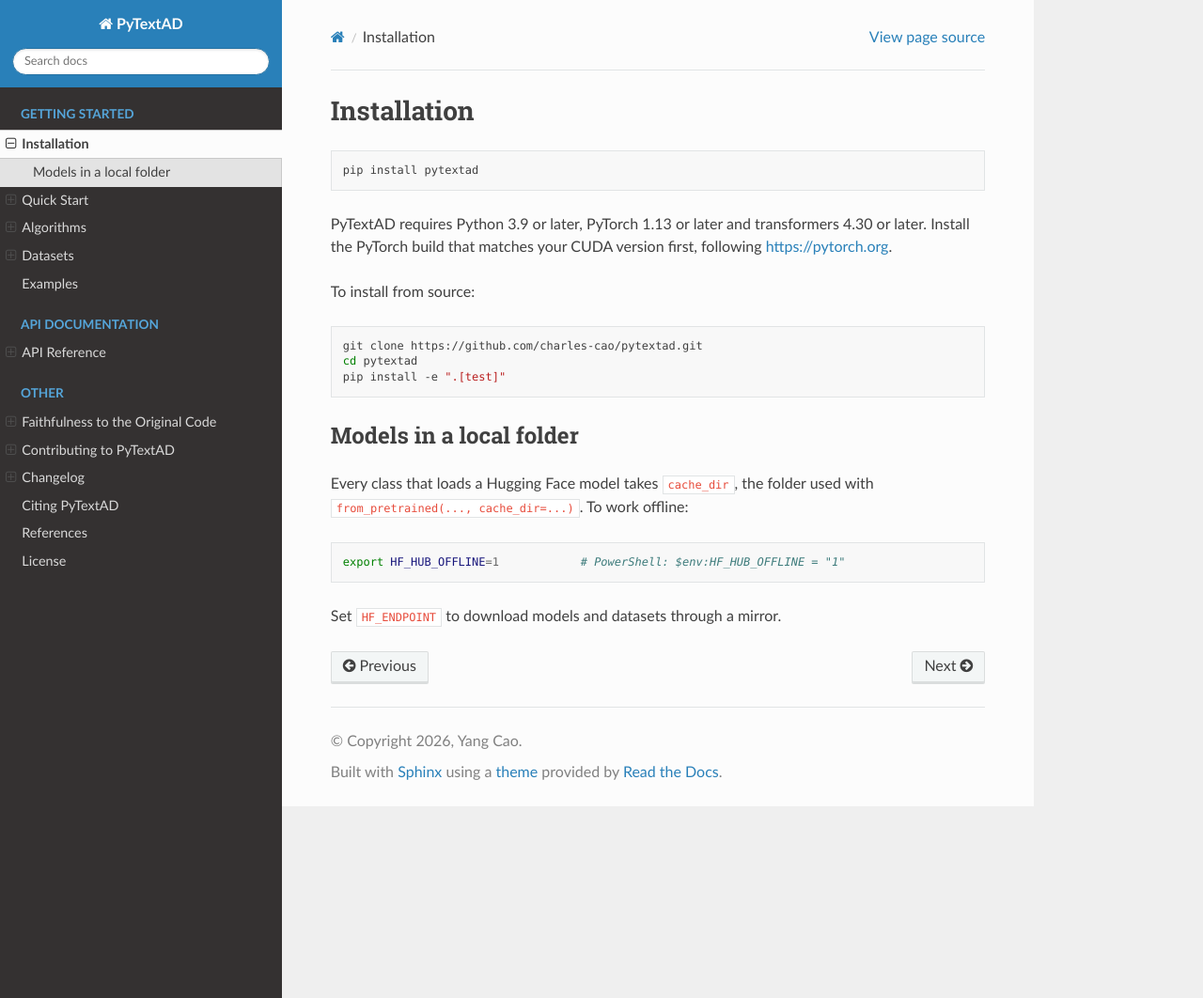
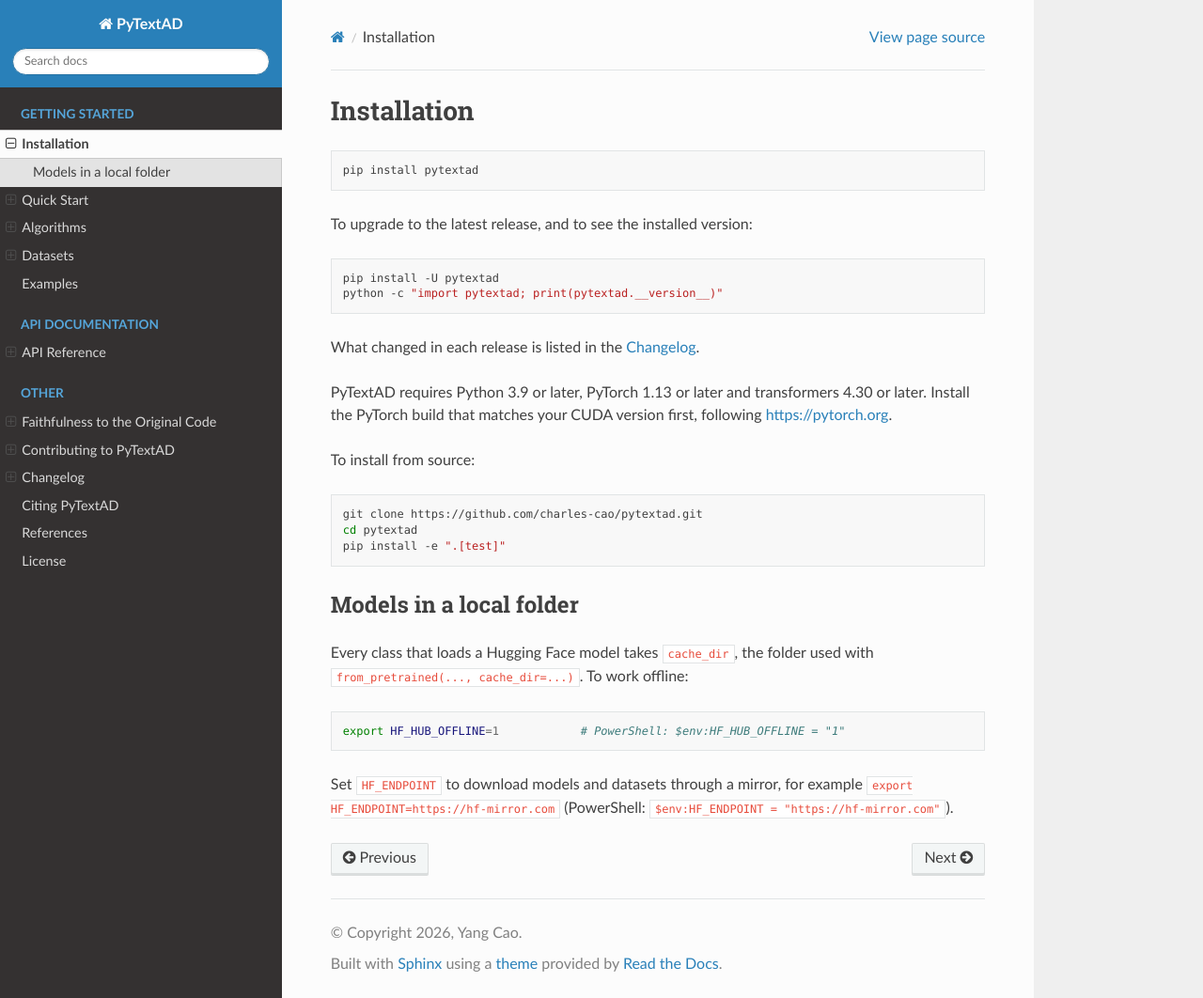
Before and after one commit to charles-cao/pytextad, a Sphinx documentation site: the page built from docs/install.rst, in a window 1280 px wide and 1062 px high. Shown: the whole window at 94% size. Built offline with Sphinx 7.4.7 and the Read the Docs theme 3.1.0, drawn with Linux system fonts in a browser that asks for light colours.

```diff
--- a/docs/install.rst
+++ b/docs/install.rst
@@ -4,6 +4,15 @@ Installation
 .. code-block:: bash
 
    pip install pytextad
+
+To upgrade to the latest release, and to see the installed version:
+
+.. code-block:: bash
+
+   pip install -U pytextad
+   python -c "import pytextad; print(pytextad.__version__)"
+
+What changed in each release is listed in the :doc:`changelog`.
 
 PyTextAD requires Python 3.9 or later, PyTorch 1.13 or later and transformers 4.30 or
 later. Install the PyTorch build that matches your CUDA version first, following
@@ -27,4 +36,5 @@ Every class that loads a Hugging Face model takes ``cache_dir``, the folder used
 
    export HF_HUB_OFFLINE=1            # PowerShell: $env:HF_HUB_OFFLINE = "1"
 
-Set ``HF_ENDPOINT`` to download models and datasets through a mirror.
+Set ``HF_ENDPOINT`` to download models and datasets through a mirror, for example
+``export HF_ENDPOINT=https://hf-mirror.com`` (PowerShell: ``$env:HF_ENDPOINT = "https://hf-mirror.com"``).
```
Also changed, not shown: CHANGELOG.md (+2 -1 lines), README.md (+2 -1 lines).
